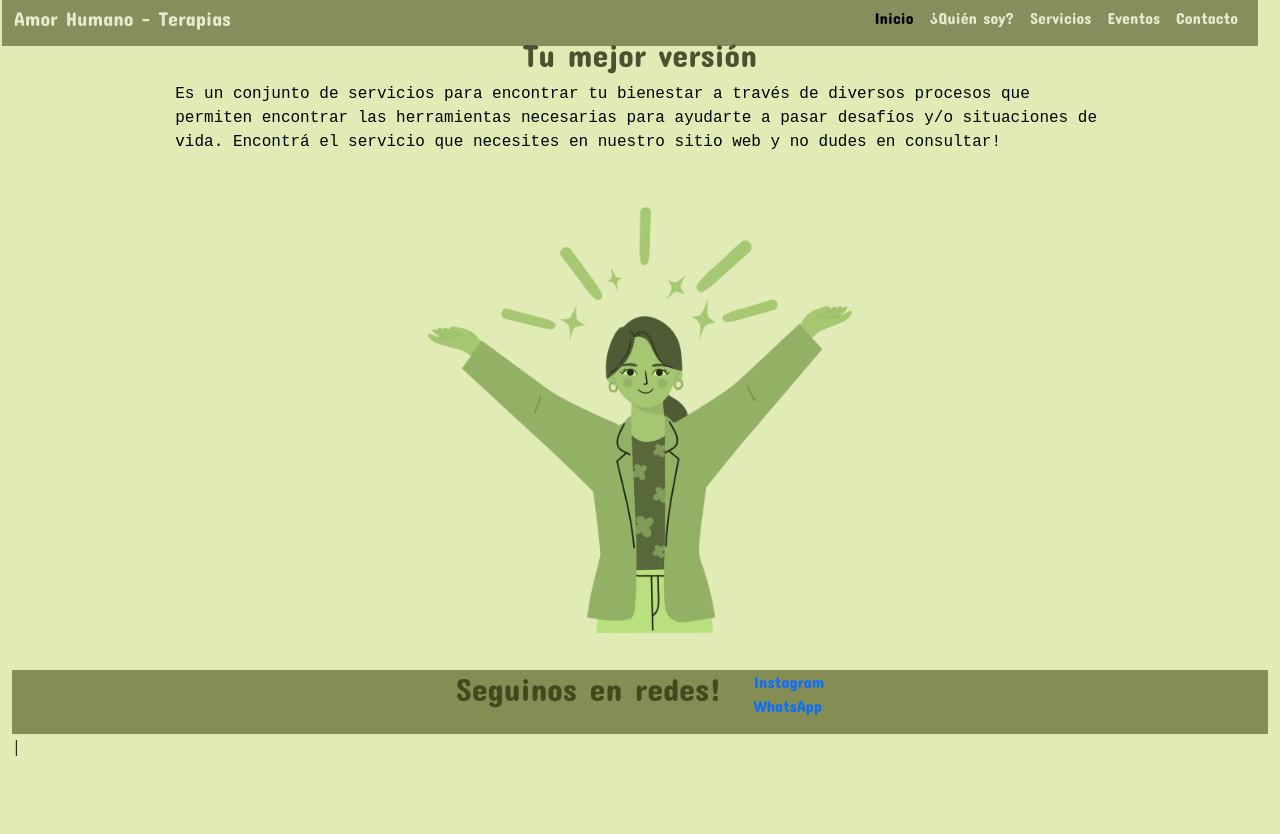
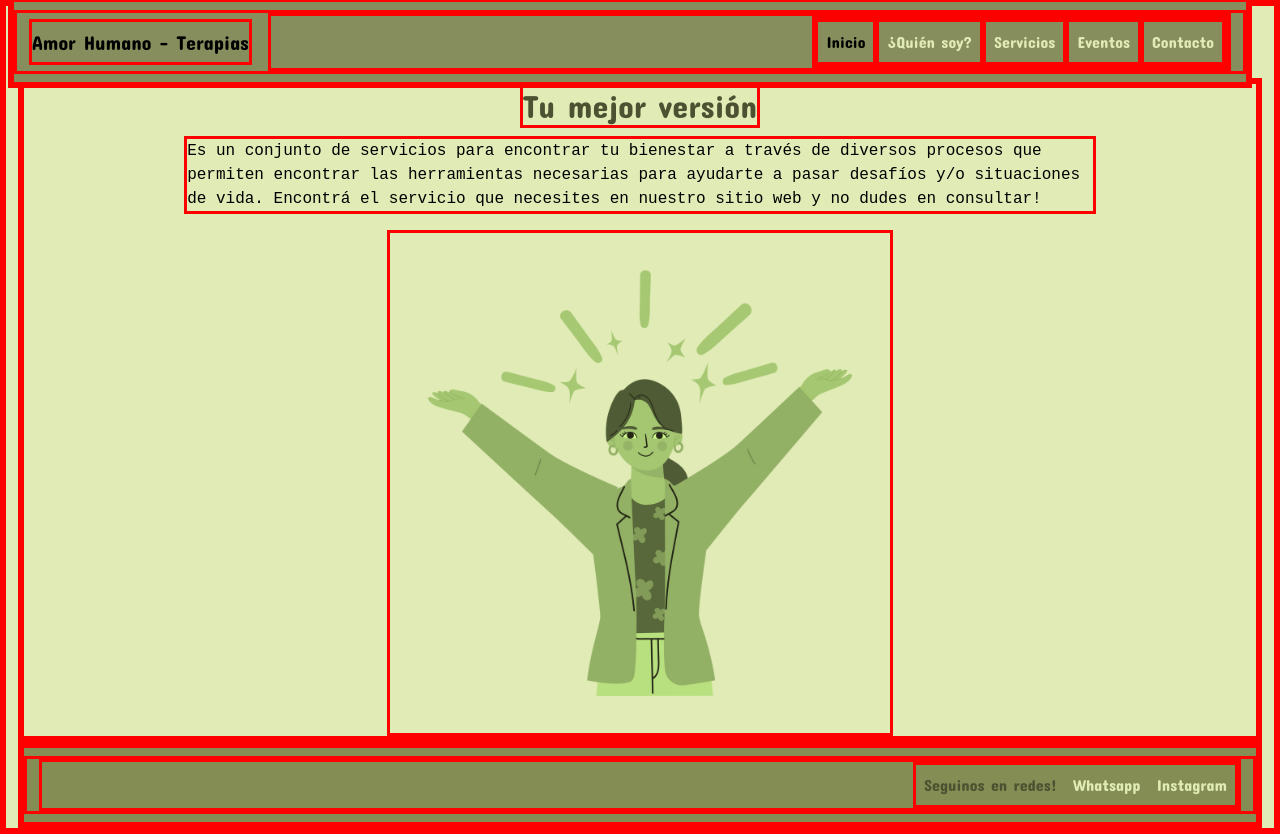
Before and after one commit to maalena2205/entrega_MalenaGonzalez, a plain HTML site: page index.html in a window 1280 px wide. Before the commit the page ends 800 px from the top, so only its background shows below. Drawn offline with nearby package versions, Linux system fonts and the light colour scheme; a web font is replaced by a local one.

Commit message:
Modifique los footer

```diff
--- a/index.html
+++ b/index.html
@@ -29,9 +29,7 @@
     <header class="modificarHeader">
       <nav class="navbar navbar-expand-lg">
         <div class="container-fluid">
-          <a class="navbar-brand coloresNavbar" href="#"
-            >Amor Humano - Terapias</a
-          >
+          <a class="navbar-brand git" href="#">Amor Humano - Terapias</a>
           <button
             class="navbar-toggler"
             type="button"
@@ -93,18 +91,35 @@
           class="modificarTamañoImagenes" />
       </section>
     </main>
-    <footer class="footer">
-      <h2 class="titulo-footer">Seguinos en redes!</h2>
-      <nav>
-        <ul class="ul-footer">
-          <li>
-            <a
-              href="https://www.instagram.com/amorhumanoterapias?utm_source=ig_web_button_share_sheet&igsh=ZDNlZDc0MzIxNw=="
-              >Instagram</a
-            >
-          </li>
-          <li><a href="https://wa.me/+549354854-2898">WhatsApp</a></li>
-        </ul>
+    <footer>
+      <nav class="navbar navbar-expand-lg modificandoFooterBootstrap footer">
+        <div class="container-fluid">
+          <button
+            class="navbar-toggler footer"
+            type="button"
+            data-bs-toggle="collapse"
+            data-bs-target="#navbarNavAltMarkup"
+            aria-controls="navbarNavAltMarkup"
+            aria-expanded="false"
+            aria-label="Toggle navigation">
+            <span class="navbar-toggler-icon"></span>
+          </button>
+          <div
+            class="collapse navbar-collapse modificandoFooterBootstrap"
+            id="navbarNavAltMarkup">
+            <div class="navbar-nav">
+              <a class="nav-link footer">Seguinos en redes!</a>
+              <a class="nav-link" href="https://wa.me/+549354854-2898"
+                >Whatsapp</a
+              >
+              <a
+                class="nav-link"
+                href="https://www.instagram.com/amorhumanoterapias?utm_source=ig_web_button_share_sheet&igsh=ZDNlZDc0MzIxNw=="
+                >Instagram</a
+              >
+            </div>
+          </div>
+        </div>
       </nav>
     </footer>
     <script
@@ -113,4 +128,3 @@
       crossorigin="anonymous"></script>
   </body>
 </html>
-|
--- a/style/style.css
+++ b/style/style.css
@@ -1,3 +1,6 @@
+* {
+  border: solid red;
+}
 .concert-one-regular {
   font-family: "Concert One", sans-serif;
   font-weight: 400;
@@ -275,7 +278,23 @@ a {
   color: #e5eacd;
 }
 .navbar-expand-lg .navbar-collapse {
-  display: flex !important;
+  display: flex;
   flex-basis: auto;
   justify-content: flex-end;
 }
+.modificandoFooterBootstrap {
+  display: flex;
+  flex-basis: auto;
+  justify-content: center;
+  color: #e1ebb6;
+}
+.nav-link {
+  color: #e1ebb6;
+  font-family: "Concert One", sans-serif;
+}
+.active {
+  color: #e1ebb6;
+}
+.footer {
+  color: #4c5231;
+}
```
Also changed, not shown: pages/contacto.html (+28 -11 lines), pages/eventos.html (+28 -11 lines), pages/quiensoy.html (+28 -11 lines), pages/servicios.html (+28 -11 lines).
